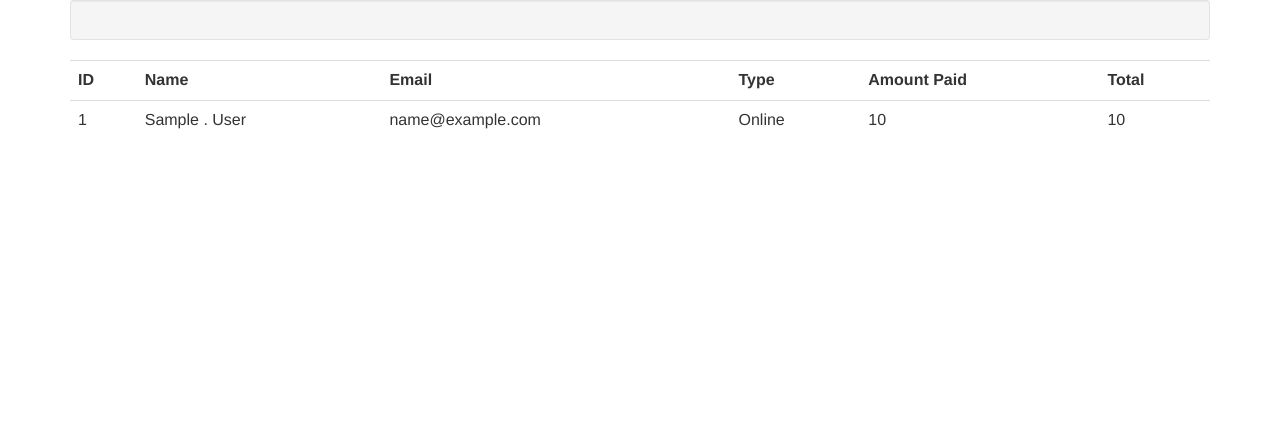
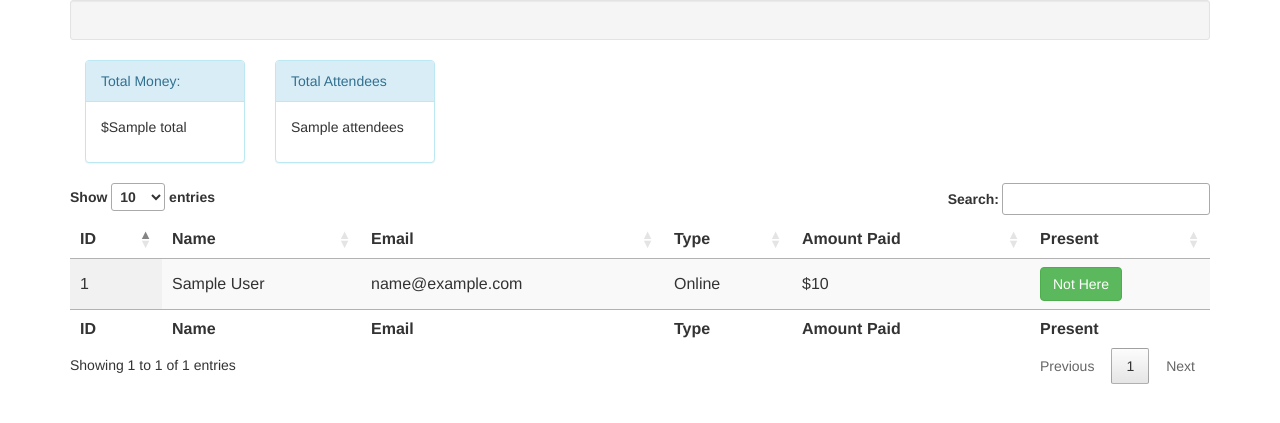
Before and after one commit to AbeerKhakwani/AttendanceAndRandomnRaffle, a PHP site: template views/attendees.twig in a window 1280 px wide. Shown: the top 423 px of the page. Run offline with PHP 8.4, Linux system fonts and the light colour scheme; the template is opened without the code that fills it: most values are stand-ins (such as "Sample title", 1, 10 or a date in 2020); some libraries are stand-ins or nearby versions.

Commit message:
added buttons

```diff
--- a/src/User.php
+++ b/src/User.php
@@ -142,6 +142,7 @@ class User
 
 
 
+
 }
 
 ?>
--- a/views/attendees.twig
+++ b/views/attendees.twig
@@ -1,6 +1,9 @@
 <html>
 <head>
   <link rel='stylesheet' href='https://maxcdn.bootstrapcdn.com/bootstrap/3.3.1/css/bootstrap.min.css'>
+  <link rel="stylesheet" type="text/css" href="//cdn.datatables.net/1.10.10/css/jquery.dataTables.css">
+  <script src="https://ajax.googleapis.com/ajax/libs/jquery/1.11.3/jquery.min.js"></script>
+  <script type="text/javascript" charset="utf8" src="//cdn.datatables.net/1.10.10/js/jquery.dataTables.js"></script>
   <title>Welcome To Your Page</title>
 </head>
 <body class="container">
@@ -19,32 +22,122 @@
     </form>
     {% endif %}
   </div>
-      <table class="table">
+<div class="col-md-2">
+  <div class="panel panel-info" >
+    <div class="panel-heading">Total Money:</div>
+      <div class="panel-body">
+        <p> ${{total.total}} </p>
+      </div>
+    </div>
+  </div>
+  <div class="col-md-2">
+    <div class="panel panel-info" >
+      <div class="panel-heading">Total Attendees</div>
+        <div class="panel-body">
+          <p> {{total.attendees}}</p>
+        </div>
+      </div>
+    </div>
+
+</div>
+  <table id="table" class="display" width="100%">
+    <thead>
       <tr>
         <th>ID</th>
         <th>Name</th>
         <th>Email</th>
         <th>Type</th>
         <th>Amount Paid</th>
-      <th>Total</th>
+        <th>Present</th>
       </tr>
-      {% set total = 0 %}
+    </thead>
+
+    <tfoot>
+      <tr>
+        <th>ID</th>
+        <th>Name</th>
+        <th>Email</th>
+        <th>Type</th>
+        <th>Amount Paid</th>
+        <th>Present</th>
+      </tr>
+    </tfoot>
+    <tbody>
       {% for attendee in all_attendees %}
-      {% set total = total + attendee.amount %}
       <tr>
+        <form class="here" action="\here" method="post">
+          <input name="id" type="hidden" value="{{ attendee.id }}">
            <td>{{ attendee.id }}</td>
-       <td>{{ attendee.FirstName }} . {{ attendee.LastName }}</td>
+           <td>{{ attendee.FirstName }}  {{ attendee.LastName }}</td>
            <td>{{ attendee.email }}</td>
            {% if attendee.Type == 0 %}
-       <td> Cash </td>
+           <td>Cash</td>
            {% else %}
            <td>Online</td>
            {% endif %}
-       <td>{{ attendee.amount }}</td>
+           <td>${{ attendee.amount }}</td>
+           {% if attendee.here == 0 %}
+           <input value="1"  name="here" id="{{ attendee.id }}" type="hidden">
+           <td><button type="submit"  class="btn btn-info {{ attendee.id }}">Here</button></td>
+           {% else %}
+           <input value="0"  name="here" id="{{ attendee.id }}" type="hidden">
+           <td><button type="submit"   class="btn btn-success {{ attendee.id }}">Not Here</button></td>
+           {% endif %}
+         </form>
+         </tr>
      {% endfor %}
-       <td>{{ total }}</td>
-     </tr>
-
+    <tbody>
 </table>
 </body>
 </html>
+<script>
+
+
+
+$(document).ready(function () {
+  $('#table').DataTable({
+  });
+
+$('form').submit(function(event) {
+    event.preventDefault();
+    var formData = $( this ).serialize()
+    console.log(formData);
+    $.ajax({
+        type: 'POST',
+        url: $( this ).attr('action'),
+        data: formData
+  })
+     getStatus();
+  });
+
+  function getStatus() {
+       $.getJSON('/here', function(data) {
+         $.each(data,function(index, value){
+           var id = value['id'];
+           var hidden = $('#'+id).val();
+           console.log(hidden +"   "+value['here']+ " "+value['FirstName'] ) ;
+
+           if(hidden == value['here']){
+             if(hidden == 1){
+               $('#'+id).val("0");
+                $(':button.'+ value['id']).removeClass( "btn-info" ).addClass( "btn-success" );
+                var text =$(':button.'+ value['id']).html("");
+                 $(':button.'+ value['id']).html("Not Here");
+
+             }
+             else if(hidden == 0){
+               $('#'+id).val("1");
+               $(':button.'+ value['id']).removeClass( "btn-success" ).addClass( "btn-info" );
+               var text =$(':button.'+ value['id']).html("");
+               console.log(text);
+               $(':button.'+ value['id']).html("Here");
+             }
+           }
+         });
+       });
+      //  setTimeout(getStatus(),20000);
+   }
+
+
+});
+</script>
--- a/views/create_user.twig
+++ b/views/create_user.twig
@@ -6,7 +6,6 @@
   </head>
   <body class="container">
     <div class="well well-sm" style="text-align:center">
-
       <h1>Create new user!</h2>
 
       {% if user_id is not empty %}
```
Also changed, not shown: app/app.php (+17 -4 lines), src/Attendees.php (+48 -8 lines). Lines whose indentation alone changed are shown as unchanged.
